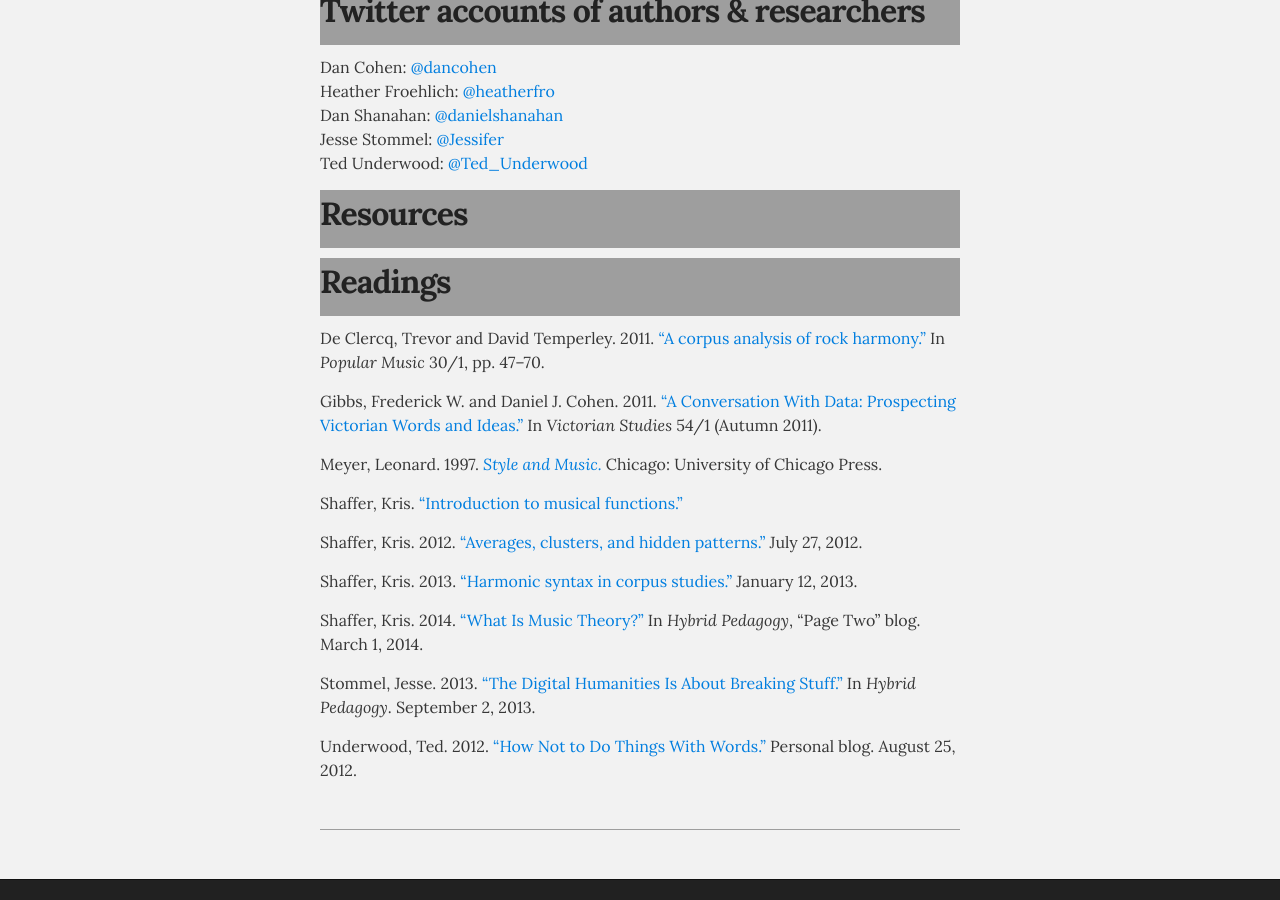
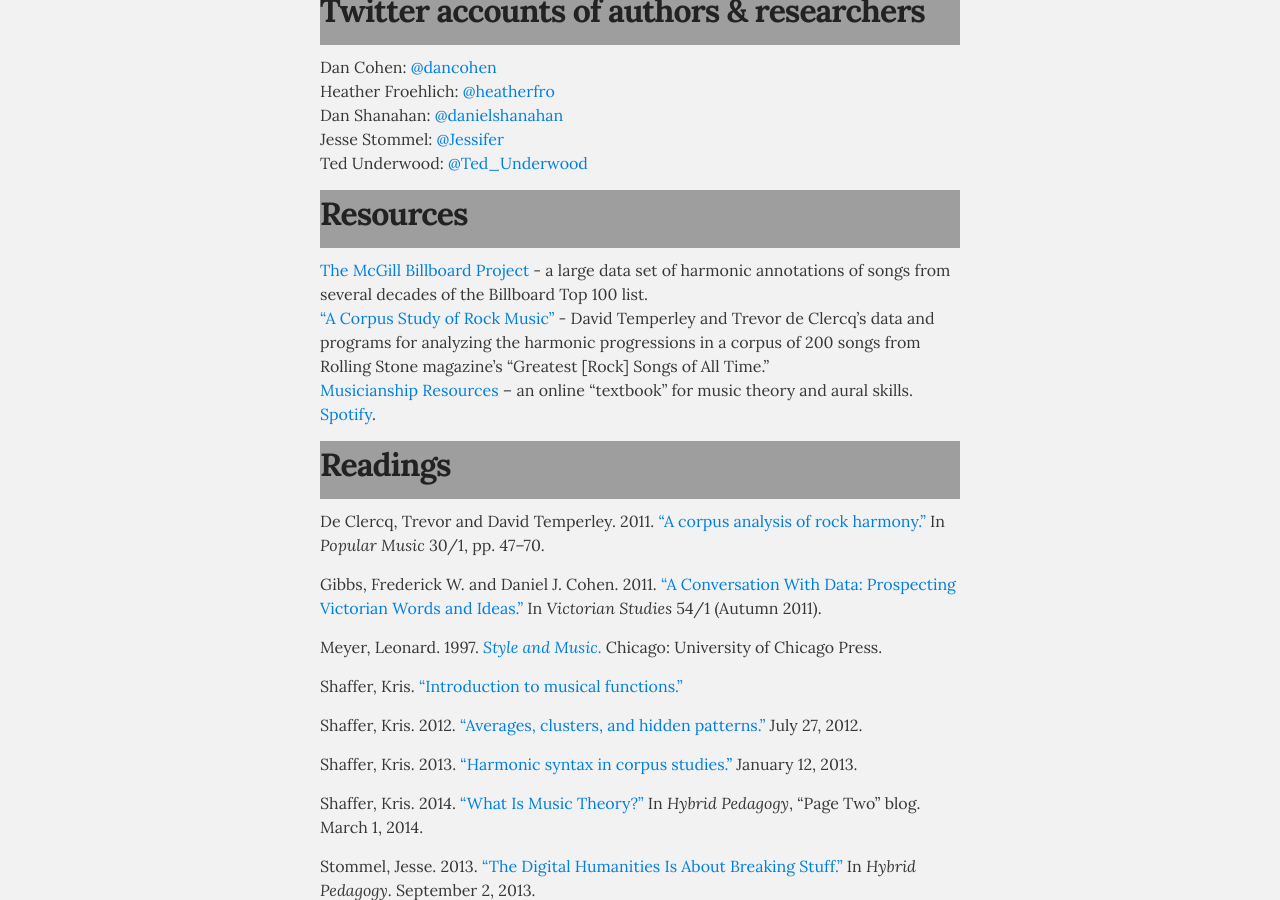
Before and after one commit to kshaffer/corpusmusic, a Jekyll site: the page built from readings.md, in a window 1280 px wide and 900 px high, scrolled down 362 px. Built offline with Jekyll 4.4.1, drawn with Linux system fonts in a browser that asks for light colours; Markdown is read by kramdown in place of the engine named in the settings.

Commit message:
updated index and resources

```diff
--- a/readings.md
+++ b/readings.md
@@ -16,7 +16,10 @@ Ted Underwood: [@Ted_Underwood](http://twitter.com/ted_underwood)
 
 ## Resources ##
 
-
+[The McGill Billboard Project](http://ddmal.music.mcgill.ca/billboard) - a large data set of harmonic annotations of songs from several decades of the Billboard Top 100 list.
+["A Corpus Study of Rock Music"](http://theory.esm.rochester.edu/rock_corpus/) - David Temperley and Trevor de Clercq's data and programs for analyzing the harmonic progressions in a corpus of 200 songs from Rolling Stone magazine's "Greatest [Rock] Songs of All Time."
+[Musicianship Resources](http://kris.shaffermusic.com/musicianship) – an online "textbook" for music theory and aural skills.
+[Spotify](http://www.spotify.com).
 
 ## Readings ##
 
```
Also changed, not shown: index.md (+2 -8 lines), schedule.md (line endings or trailing spaces).
